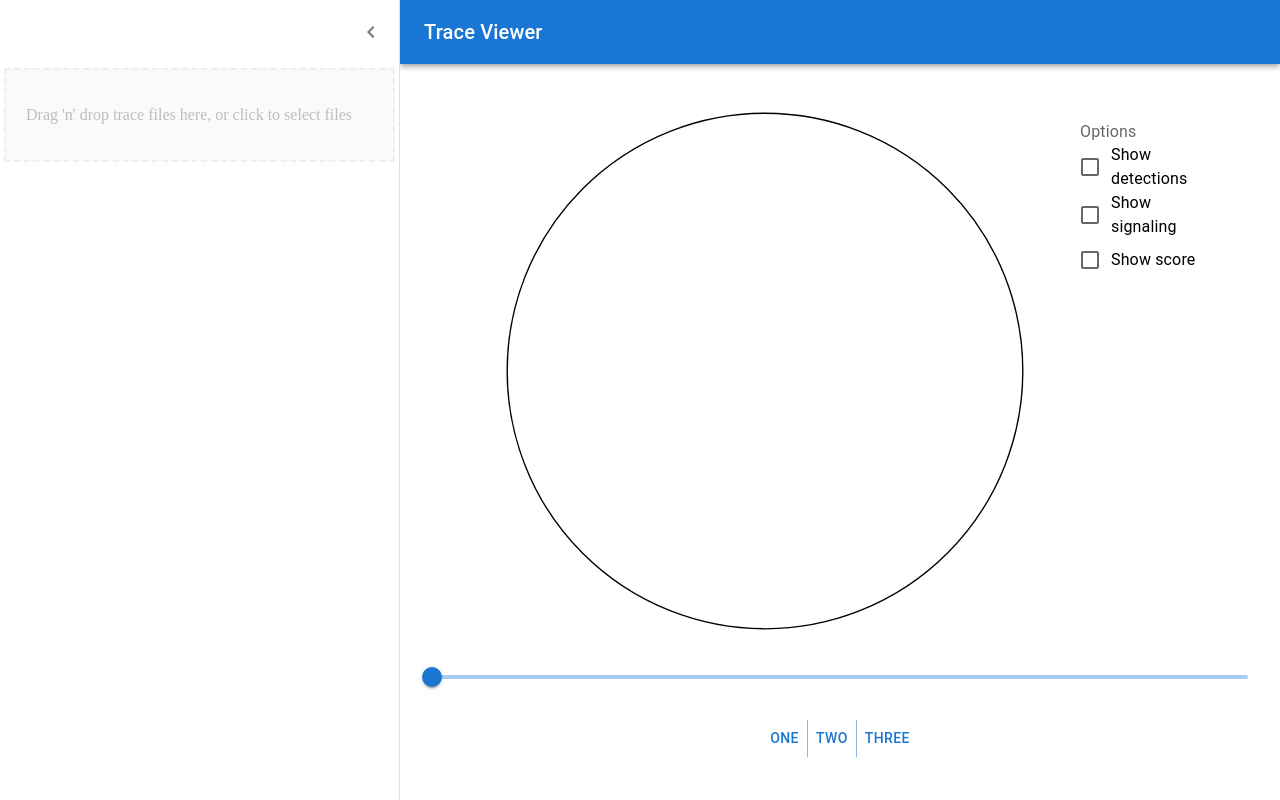
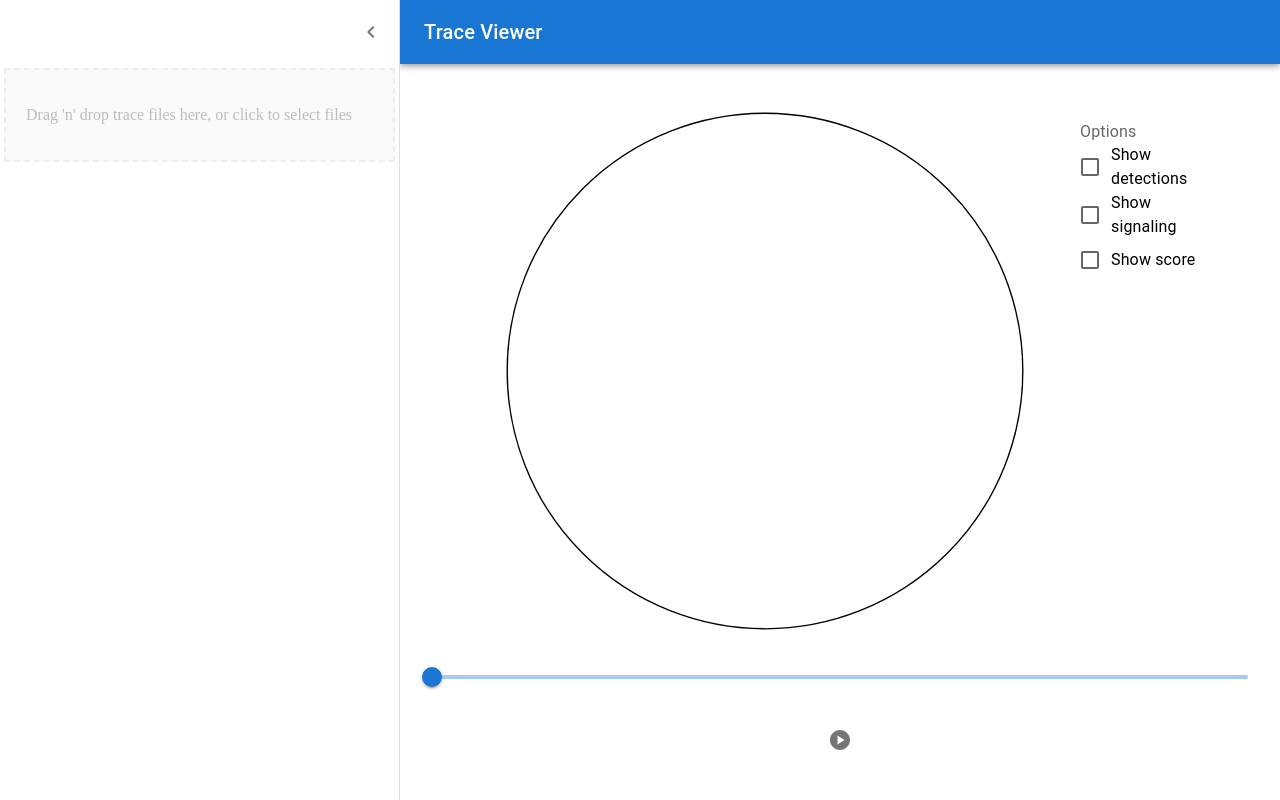
Before and after one commit to vagechirkov/CollectiveSearchOnMarsTraceViewer, a Next.js app in the folder trace-viewer/: page / in a window 1280 px wide. Built offline with nearby package versions, Linux system fonts and the light colour scheme.

Commit message:
add player

```diff
--- a/trace-viewer/src/components/Arena.tsx
+++ b/trace-viewer/src/components/Arena.tsx
@@ -9,10 +9,12 @@ import {
     FormControlLabel,
     FormGroup,
     FormLabel,
-    Grid,
+    Grid, IconButton,
     Slider
 } from "@mui/material";
 import {ACTIONS} from "@/context/TracesReducer";
+import PauseCircleIcon from '@mui/icons-material/PauseCircle';
+import PlayCircleIcon from '@mui/icons-material/PlayCircle';
 
 
 const colors = [
@@ -42,12 +44,26 @@ function estimateDistanceFromResource(x_resource: number, z_resource: number, x_
 
 const Arena: FC<IArena> = () => {
     const [time, setTime] = useState<number>(0);
+    const [play, setPlay] = useState<{isPlaying: boolean, speed: number}>({isPlaying: false, speed: 1});
     const {tracesState, tracesDispatcher} = useTraceContext();
 
     useEffect(() => {
         if (tracesState.traces === undefined && tracesState.files !== undefined && tracesState.files.length > 0)
             tracesDispatcher({type: ACTIONS.ADD_TRACE, payload: {content: tracesState.files[0].content}});
     }, [tracesState.files])
+
+    useEffect(() => {
+        if (play.isPlaying)
+        {
+            const interval = setInterval(() => {
+                if (time < tracesState.traces![0].time.length - 1)
+                    setTime(time + 1);
+                else
+                    setTime(0);
+            }, 100 / play.speed);
+            return () => clearInterval(interval);
+        }
+    }, [play.isPlaying, time, play.speed])
 
     return (
         <Grid container direction="column" justifyContent="space-between" spacing={2}>
@@ -120,6 +136,7 @@ const Arena: FC<IArena> = () => {
                 // style={{backgroundColor: "lightcoral"}}
             >
                 <Slider
+                    value={time}
                     defaultValue={0}
                     aria-label="Default"
                     valueLabelDisplay="auto"
@@ -167,9 +184,9 @@ const Arena: FC<IArena> = () => {
             >
                 <Box sx={{display: 'flex', flexDirection: 'column', alignItems: 'center', '& > *': {m: 1,},}}>
                     <ButtonGroup variant="text" aria-label="text button group">
-                        <Button>One</Button>
-                        <Button>Two</Button>
-                        <Button>Three</Button>
+                        <IconButton onClick={() => setPlay({isPlaying: !play.isPlaying, speed: play.speed})}>
+                            {play.isPlaying ? <PauseCircleIcon/> : <PlayCircleIcon/>}
+                        </IconButton>
                     </ButtonGroup>
                 </Box>
             </Grid>
```
